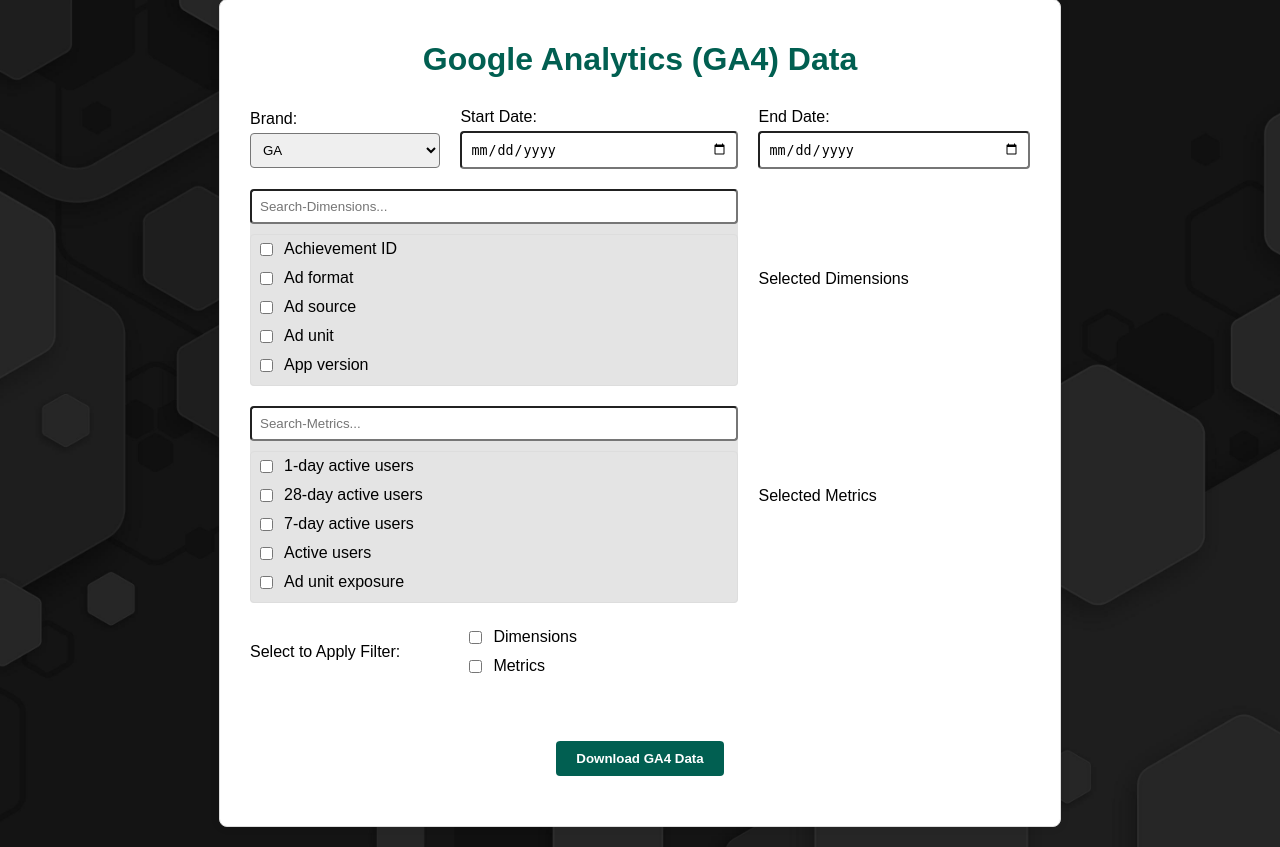
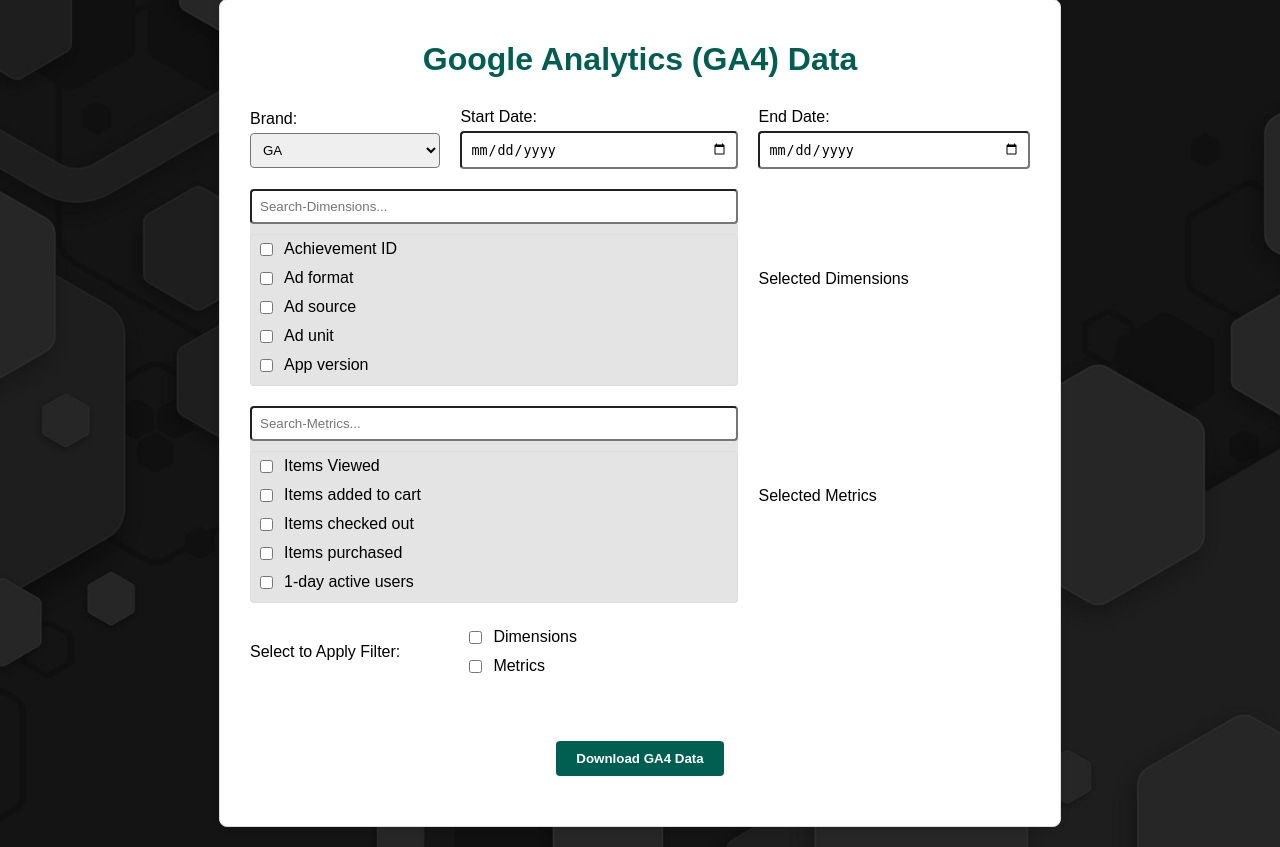
Before and after one commit to RahulManocha21/GoogleAnalytics4, a Flask app: page / in a window 1280 px wide. Shown: the part 21-868 px from the top of the page. Run offline with Flask 2, Linux system fonts and the light colour scheme.

Commit message:
index.html

```diff
--- a/templates/index.html
+++ b/templates/index.html
@@ -873,6 +873,24 @@
                             <div class="checkbox-container">
                                 <input type="text" class="search-box metrics" placeholder="Search-Metrics..." oninput="filterMetrics()">
                                 <div class="checkbox-list metrics">
+                                    <div class="checkbox-item">
+                                        <input type="checkbox" id="itemsViewed" name="selected-metrics-list" value="itemsViewed" onchange="updateSelectedMetrics()">
+                                        <label for="Items Viewed" class="checkbox-label">Items Viewed</label>
+                                    </div>
+                                    <div class="checkbox-item">
+                                        <input type="checkbox" id="itemsAddedToCart" name="selected-metrics-list" value="itemsAddedToCart" onchange="updateSelectedMetrics()">
+                                        <label for="Items added to cart" class="checkbox-label">Items added to cart</label>
+                                    </div>
+                                    <div class="checkbox-item">
+                                        <input type="checkbox" id="itemsCheckedOut" name="selected-metrics-list" value="itemsCheckedOut" onchange="updateSelectedMetrics()">
+                                        <label for="Items checked out" class="checkbox-label">Items checked out</label>
+                                    </div>
+                                    <div class="checkbox-item">
+                                        <input type="checkbox" id="itemsPurchased" name="selected-metrics-list" value="itemsPurchased" onchange="updateSelectedMetrics()">
+                                        <label for="Items purchased" class="checkbox-label">Items purchased</label>
+                                    </div>
+
+
                                     <div class="checkbox-item">
                                     <input type="checkbox" id="active1DayUsers" name="selected-metrics-list" value="active1DayUsers" onchange="updateSelectedMetrics()">
                                     <label for="1-day active users" class="checkbox-label">1-day active users</label>
@@ -1506,6 +1524,12 @@
                     <td>
                        <select class = 'form-control' name ="metricscombo" id="metricscombo" style="display:none;">
                             <option value="" disabled selected>Metrics</option>
+
+                            <option value="itemsViewed">Items Viewed</option>
+                            <option value="itemsAddedToCart">Items added to cart</option>
+                            <option value="itemsCheckedOut">Items checked out</option>
+                            <option value="itemsPurchased">Items purchased</option>
+
                             <option value="active1DayUsers">1-day active users</option>
                             <option value="active28DayUsers">28-day active users</option>
                             <option value="active7DayUsers">7-day active users</option>
```
